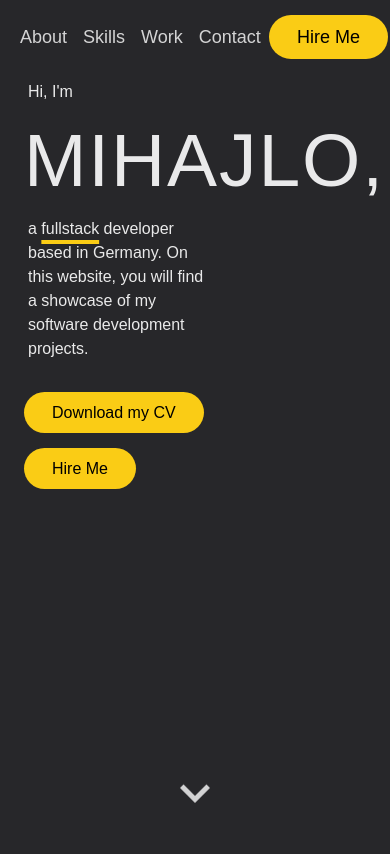
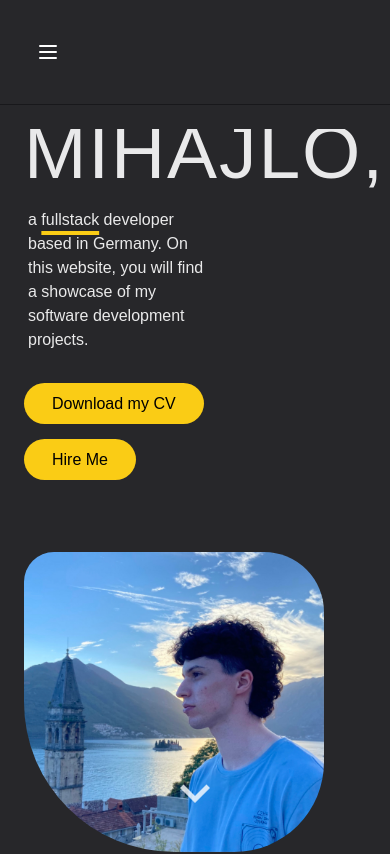
Before and after one commit to mihajloz/mihajloz.github.io, a React (Vite) app: page / in a window 390 px wide. Shown: the top 854 px of the page. Built offline with nearby package versions, Linux system fonts and the light colour scheme.

Commit message:
hamburger menu, img

```diff
--- a/src/components/About.jsx
+++ b/src/components/About.jsx
@@ -1,13 +1,14 @@
 import { MdExpandMore } from "react-icons/md";
 import { scrollTo } from "../util/scrollTo";
+import pfp from "../assets/profile_picture.jpg";
 
 const About = () => {
   return (
     <div
       id="about"
-      className="bg-zinc-800 w-full h-screen flex flex-col xl:flex-row items-start sm:items-center justify-start"
+      className="bg-zinc-800 w-full h-screen flex flex-col xl:flex-row items-start sm:items-center justify-center"
     >
-      <div className="max-w-[1600px] flex justify-center flex-row pl-0">
+      <div className="max-w-[1600px] flex justify-center flex-col md:flex-row pl-0 gap-20">
         <div className="flex flex-col text-white/90 ml-4 max-w-[50vw] md:basis-2/5 mt-20 xl:mt-0">
           <div className="xl:text-[1.5rem] lg:text-[20px] md:text-[18px] sm:text-[16px] ml-3">
             Hi, I&apos;m
@@ -36,6 +37,9 @@ const About = () => {
             </button>
           </div>
         </div>
+        <div className="flex min-w-[300px] h-[300px] w-[300px] xl:w-[400px] xl:h-[400px] ml-6 md:mt-20 xl:mt-0">
+          <img src={pfp} className="photo-bubble" />
+        </div>
       </div>
       <button
         onClick={() => scrollTo("skills")}
--- a/src/components/Nav.jsx
+++ b/src/components/Nav.jsx
@@ -1,42 +1,78 @@
 import { scrollTo } from "../util/scrollTo";
+import { useState } from "react";
 
 const Nav = () => {
+  const [menuOpen, setMenuOpen] = useState(false);
+
+  const toggleMenu = () => {
+    setMenuOpen(!menuOpen);
+  };
+
   return (
-    <div className="z-10 fixed w-screen flex justify-between select-none py-6 text-white/80 font-medium text-[18px] min-w-[400px] ml-5 sm:ml-0 bg-zinc-800">
-      <div className="w-full justify-start pl-[50px] hidden sm:flex"></div>
-      <div className="w-full flex justify-center gap-x-4">
+    <div className="z-10 fixed w-screen flex justify-between select-none py-6 text-white/80 font-medium text-[18px] min-w-[400px] flex-col sm:flex-row sm:ml-0 bg-zinc-800">
+      <div className="w-full justify-start pl-[50px] hidden md:flex"></div>
+
+      {/* Hamburger menu icon */}
+      <div className="sm:hidden ml-5">
+        <button className="p-4 focus:outline-none" onClick={toggleMenu}>
+          <svg
+            className="w-6 h-6 text-white"
+            fill="none"
+            stroke="currentColor"
+            viewBox="0 0 24 24"
+            xmlns="http://www.w3.org/2000/svg"
+          >
+            <path
+              strokeLinecap="round"
+              strokeLinejoin="round"
+              strokeWidth="2"
+              d="M4 6h16M4 12h16M4 18h16"
+            />
+          </svg>
+        </button>
+      </div>
+
+      {/* Navigation links */}
+      <div
+        className={`w-full flex flex-col justify-center ml-10 ${
+          menuOpen ? "flex" : "hidden"
+        } sm:flex sm:flex-row sm:gap-x-4 `}
+      >
         <button
-          className="hover:text-white duration-200 ease-in-out text-center"
+          className="hover:text-white duration-200 ease-in-out"
           onClick={() => scrollTo("about")}
         >
           About
         </button>
         <button
-          className="hover:text-white duration-200 ease-in-out text-center"
+          className="hover:text-white duration-200 ease-in-out"
           onClick={() => scrollTo("skills")}
         >
           Skills
         </button>
         <button
-          className="hover:text-white duration-200 ease-in-out text-center"
+          className="hover:text-white duration-200 ease-in-out"
           onClick={() => scrollTo("work")}
         >
           Work
         </button>
         <button
-          className="hover:text-white duration-200 ease-in-out text-center"
+          className="hover:text-white duration-200 ease-in-out"
           onClick={() => scrollTo("contact")}
         >
           Contact
         </button>
       </div>
-      <a className="w-full flex justify-end pr-8 sm:pr-20">
+
+      <a className="w-full justify-end pr-8 sm:pr-20 hidden sm:flex">
         <button onClick={() => scrollTo("contact")}>
           <span className="px-7 py-3 rounded-full bg-yellow-400 text-black hover:text-white hover:bg-zinc-500 duration-200 ease-in-out">
             Hire Me
           </span>
         </button>
       </a>
+
+      <hr className="mt-6 sm:hidden border-zinc-900"></hr>
     </div>
   );
 };
--- a/src/index.css
+++ b/src/index.css
@@ -41,3 +41,7 @@ body {
   -webkit-box-shadow: 5px 5px 10px 5px rgb(24, 24, 27, 0.5);
   box-shadow: 5px 5px 10px 5px rgb(24, 24, 27, 0.2);
 }
+
+.photo-bubble {
+  border-radius: 10% 20% 30% 50%;
+}
```
Also changed, not shown: src/assets/profile_picture.jpg (added).
